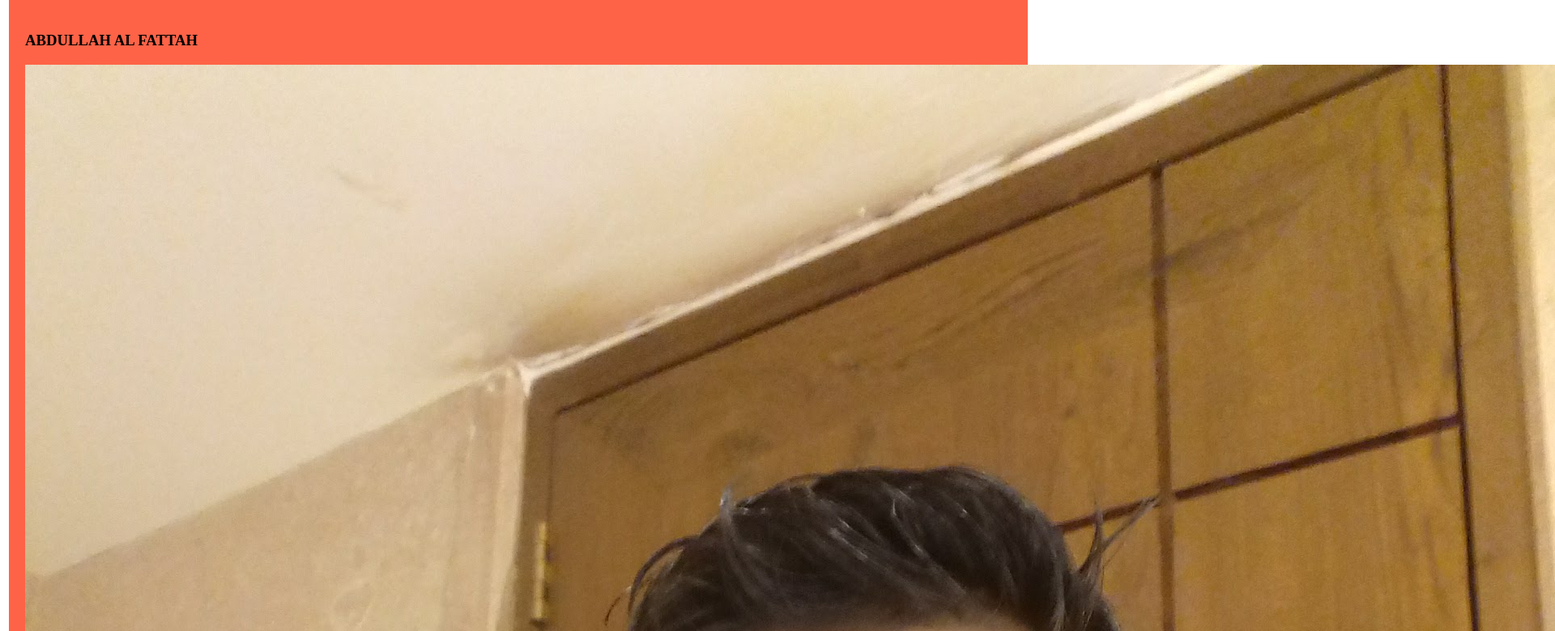
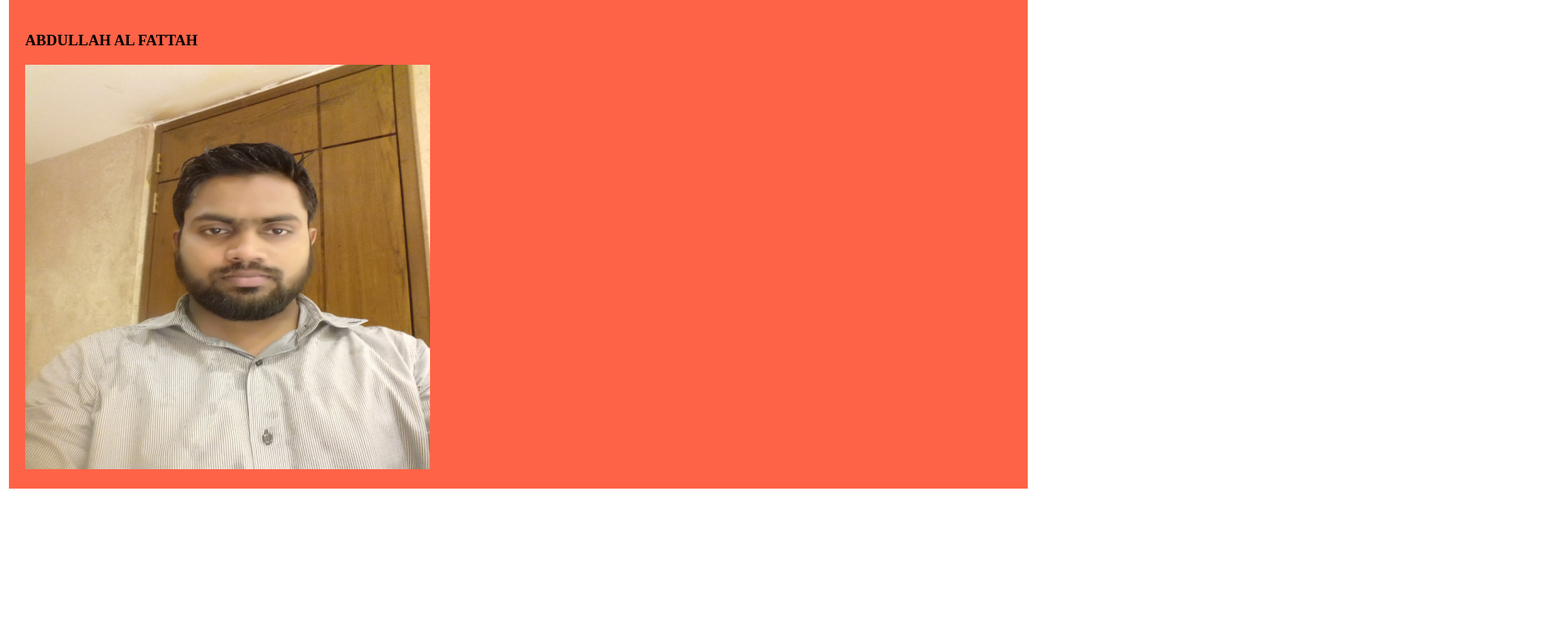
Before and after one commit to ABDULLAH-AL-FATTAH/my-third-github-repo, a plain HTML site: page index.html in a window 1280 px wide. Shown: the part 471-1251 px from the top of the page at 81% size, 1920 px wide, since content can reach past the window. After the commit the page ends 1083 px from the top, so only its background shows below. Drawn offline with Linux system fonts and the light colour scheme.

Commit message:
image added

```diff
--- a/index.html
+++ b/index.html
@@ -21,7 +21,7 @@
     </div>
     <div>
         <h3>ABDULLAH AL FATTAH</h3>
-        <img src="images/abdullahalfattah.jpg" alt="ABDULLAH AL FATTAH">
+        <img src="images/abdullahalfattah.jpg" alt="ABDULLAH AL FATTAH" width="500px" height="500px" >
     </div>
 </body>
 </html>
```
